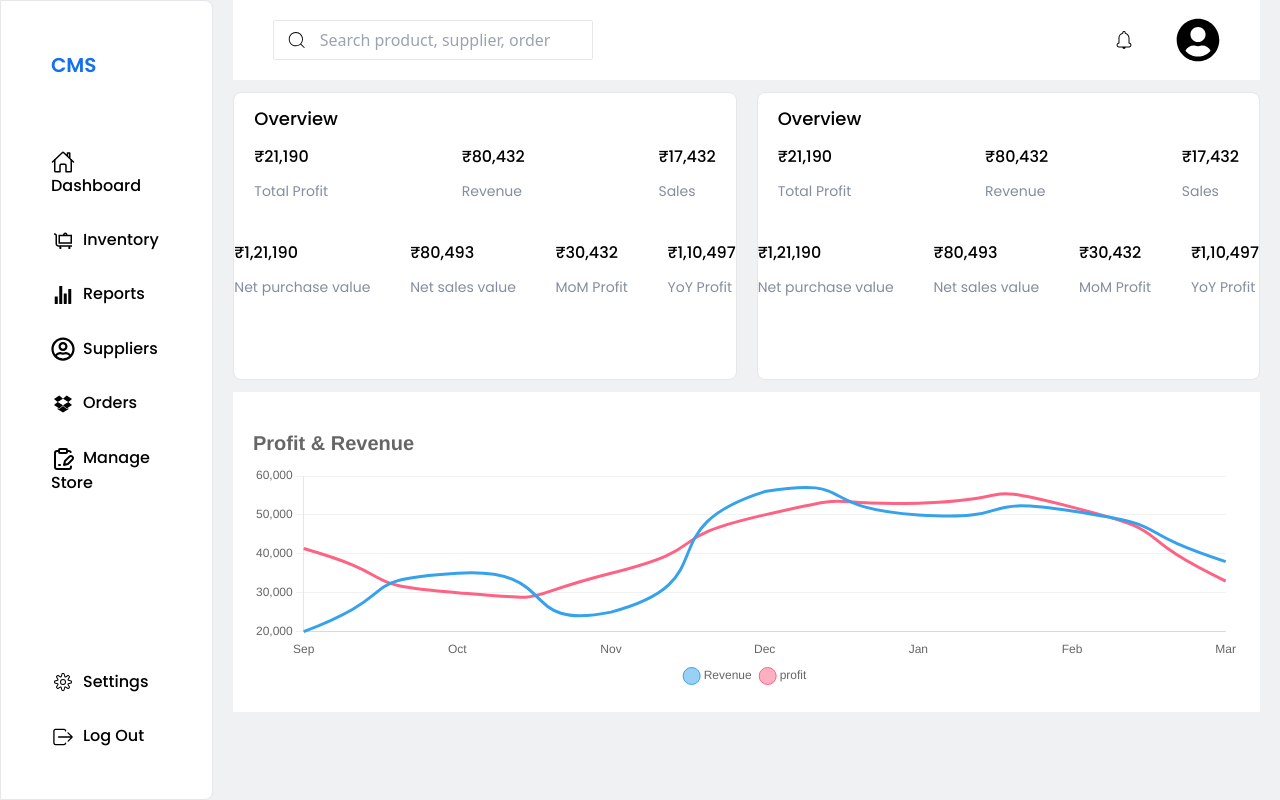
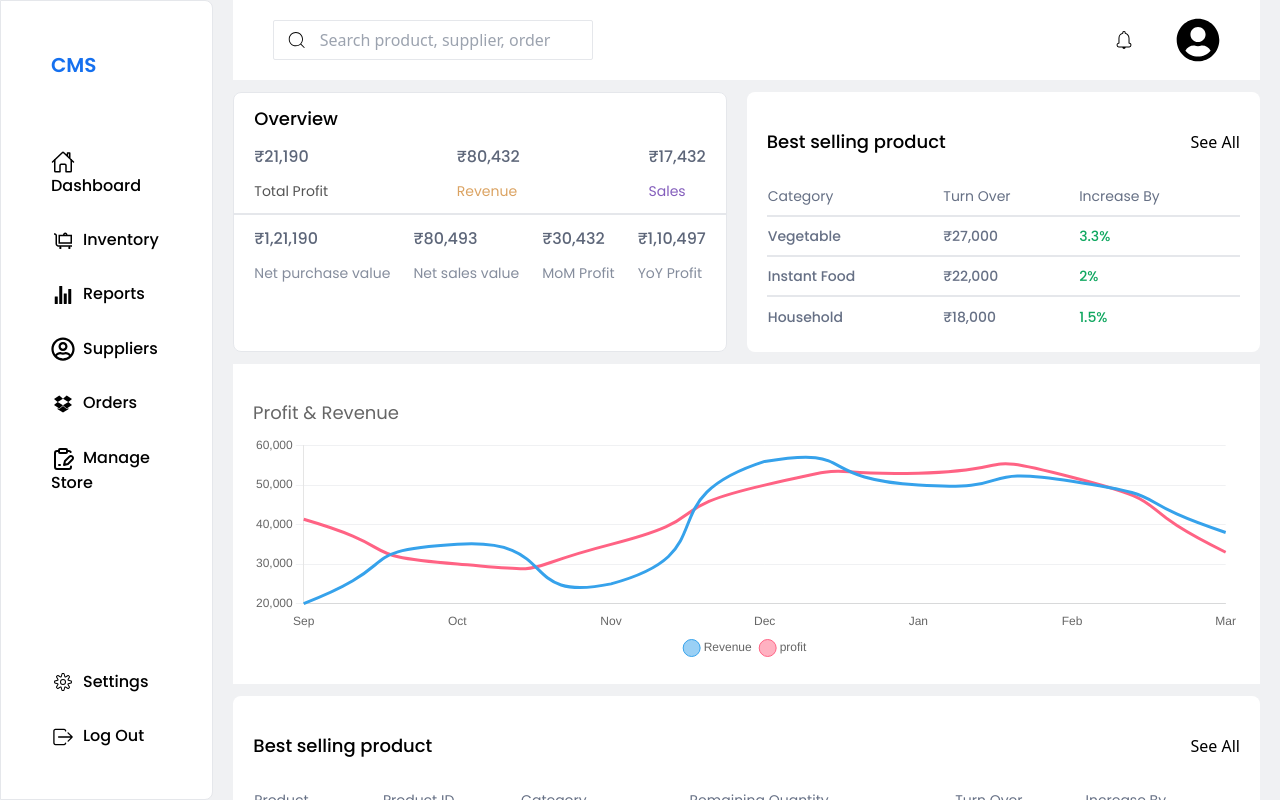
Before and after one commit to SARIF-MALIK/Adore, a React (Vite) app: page /reports in a window 1280 px wide. Built offline with nearby package versions, Linux system fonts and the light colour scheme.

Commit message:
reports.jsx doen

```diff
--- a/src/screens/Reports.jsx
+++ b/src/screens/Reports.jsx
@@ -4,6 +4,8 @@ import Sidebar from "./components/Sidebar";
 import Overall from "./components/Overall";
 import Overview from "./components/Overview";
 import { Charts } from "./components/Charts";
+import BestSellProduct from "./components/BestSellProduct";
+import BestSellCategory from "./components/BestSellCategory";
 
 function Reports() {
   return (
@@ -17,10 +19,13 @@ function Reports() {
       </div>
       <div className="flex gap-5 justify-between">
         <Overview />
-        <Overview />
+        <BestSellCategory/>
       </div>
       <div>
         <Charts/>
+      </div>
+      <div>
+        <BestSellProduct/>
       </div>
     </div>
   </div>
--- /dev/null
+++ b/src/screens/components/BestSellCategory.jsx
@@ -0,0 +1,46 @@
+import React from 'react'
+import { Link } from 'react-router-dom'
+
+function BestSellCategory() {
+  return (
+    <div className="w-full bg-white rounded-lg px-5 overflow-y-auto py-4">
+      <div className="header flex justify-between items-center">
+        <div>
+          <h1 className="poppins-5 text-lg py-5">Best selling product</h1>
+        </div>
+        <div className="flex gap-3">
+         <Link to="/">See All</Link>
+        </div>
+      </div>
+      <div>
+        <table  className="text-[#667085] w-full">
+          <tr className="h-10"
+
+          >
+            <th className="poppins-4 text-sm text-start">Category</th>
+            <th className="poppins-4 text-sm text-start">Turn Over</th>
+            <th className="poppins-4 text-sm text-start">Increase By</th>
+          </tr>
+
+          <tr className="poppins-5 text-sm border-t-2 h-10">
+            <td><Link to="/inventory/productdetails/">Vegetable</Link></td>
+            <td>₹27,000</td>
+            <td className="text-[#10A760]">3.3%</td>
+          </tr>
+          <tr className="poppins-5 text-sm border-t-2 h-10">
+            <td>Instant Food</td>
+            <td>₹22,000</td>
+            <td className="text-[#10A760]">2%</td>
+          </tr>
+          <tr className="poppins-5 text-sm border-t-2 h-10">
+            <td>Household</td>
+            <td>₹18,000</td>
+            <td className="text-[#10A760]">1.5%</td>
+          </tr>
+        </table>
+      </div>
+    </div>
+  )
+}
+
+export default BestSellCategory
--- /dev/null
+++ b/src/screens/components/BestSellProduct.jsx
@@ -0,0 +1,67 @@
+import React from 'react'
+import { Link } from 'react-router-dom'
+
+function BestSellProduct() {
+  return (
+    <div className="w-full bg-white rounded-lg px-5 overflow-y-auto py-4">
+      <div className="header flex justify-between items-center">
+        <div>
+          <h1 className="poppins-5 text-lg py-5">Best selling product</h1>
+        </div>
+        <div className="flex gap-3">
+         <Link to="/">See All</Link>
+        </div>
+      </div>
+      <div>
+        <table  className="text-[#667085] w-full">
+          <tr className="h-10"
+
+          >
+            <th className="poppins-4 text-sm text-start">Product</th>
+            <th className="poppins-4 text-sm text-start">Product ID</th>
+            <th className="poppins-4 text-sm text-start">Category</th>
+            <th className="poppins-4 text-sm text-start">Remaining Quantity</th>
+            <th className="poppins-4 text-sm text-start">Turn Over</th>
+            <th className="poppins-4 text-sm text-start">Increase By</th>
+          </tr>
+
+          <tr className="poppins-5 text-sm border-t-2 h-10">
+            <td><Link to="/inventory/productdetails/">Tomato</Link></td>
+            <td>23567</td>
+            <td>Vegetable</td>
+            <td>225 kg</td>
+            <td>₹17,000</td>
+            <td className="text-[#10A760]">2.3%</td>
+          </tr>
+          <tr className="poppins-5 text-sm border-t-2 h-10">
+            <td>Onion</td>
+            <td>25831</td>
+            <td>Vegetable</td>
+            <td>200 kg</td>
+            <td>₹12,000</td>
+            <td className="text-[#10A760]">1.3%</td>
+          </tr>
+          <tr className="poppins-5 text-sm border-t-2 h-10">
+            <td>Maggi</td>
+            <td>56841</td>
+            <td>Instant Food</td>
+            <td>200 Packets</td>
+            <td>₹10,000</td>
+            <td className="text-[#10A760]">1.3%</td>
+          </tr>
+          <tr className="poppins-5 text-sm border-t-2 h-10">
+            <td>Surf Excel</td>
+            <td>23567</td>
+            <td>Household</td>
+            <td>125 Packets</td>
+            <td>₹9,000</td>
+            <td className="text-[#10A760]">1%</td>
+          </tr>
+
+        </table>
+      </div>
+    </div>
+  )
+}
+
+export default BestSellProduct
--- a/src/screens/components/Charts.jsx
+++ b/src/screens/components/Charts.jsx
@@ -37,7 +37,9 @@ export const Charts = () => {
                                 align : 'start',
                                 text : "Profit & Revenue",
                                 font : {
-                                    size: 20,
+                                    size: 18,
+                                    family : "'Poppins','sans-serif'",
+                                    weight : 'normal',
 
                                 },
                                 padding: 20,
--- a/src/screens/components/DashContent.jsx
+++ b/src/screens/components/DashContent.jsx
@@ -15,7 +15,7 @@ function DashContent() {
   };
 
   return (
-    <div className="container mx-auto  bg-white p-5 rounded-lg">
+    <div className="container max-w-full bg-white p-5 rounded-lg">
       <h1 className="text-3xl font-bold mb-8">Dashboard</h1>
 
       <div className="grid grid-cols-1 md:grid-cols-2 lg:grid-cols-3 gap-4">
--- a/src/screens/components/Overview.jsx
+++ b/src/screens/components/Overview.jsx
@@ -2,37 +2,37 @@ import React from 'react'
 
 function Overview() {
   return (
-    <div className='h-72 border rounded-lg bg-white w-[700px]'>
-    <h1 className='font-poppins font-medium text-lg px-5 lg:my-3'>Overview</h1>
-    <div className='flex w-full justify-between px-5 h-24 '>
+    <div className='border rounded-lg bg-white w-full'>
+    <h1 className='font-poppins font-medium text-lg px-5 lg:mt-3'>Overview</h1>
+    <div className='flex w-full justify-between px-5 py-3 border-b-2'>
         <div className="total-profit flex flex-col gap-3">
-            <h2 className='poppins-5'>₹21,190</h2>
-            <p className='poppins-4 text-[#858D9D] text-sm'>Total Profit</p>
+            <h2 className='poppins-5 text-[#5D6679]'>₹21,190</h2>
+            <p className='poppins-4 text-[#555555] text-sm'>Total Profit</p>
         </div>
         <div className="revenue flex flex-col gap-3">
-            <h2 className='poppins-5'>₹80,432</h2>
-            <p className='poppins-4 text-[#858D9D] text-sm'>Revenue</p>
+            <h2 className='poppins-5 text-[#5D6679]'>₹80,432</h2>
+            <p className='poppins-4 text-[#DBA362] text-sm'>Revenue</p>
         </div>
         <div className="revenue flex flex-col gap-3">
-            <h2 className='poppins-5'>₹17,432</h2>
-            <p className='poppins-4 text-[#858D9D] text-sm'>Sales</p>
+            <h2 className='poppins-5 text-[#5D6679]'>₹17,432</h2>
+            <p className='poppins-4 text-[#845EBC] text-sm'>Sales</p>
         </div>
     </div>
-    <div className='flex justify-between'>
+    <div className='flex justify-between py-3 px-5'>
     <div className="total-profit flex flex-col gap-3">
-            <h2 className='poppins-5'>₹1,21,190</h2>
+            <h2 className='poppins-5 text-[#5D6679]'>₹1,21,190</h2>
             <p className='poppins-4 text-[#858D9D] text-sm'>Net purchase value</p>
         </div>
     <div className="total-profit flex flex-col gap-3">
-            <h2 className='poppins-5'>₹80,493</h2>
+            <h2 className='poppins-5 text-[#5D6679]'>₹80,493</h2>
             <p className='poppins-4 text-[#858D9D] text-sm'>Net sales value</p>
         </div>
     <div className="total-profit flex flex-col gap-3">
-            <h2 className='poppins-5'>₹30,432</h2>
+            <h2 className='poppins-5 text-[#5D6679]'>₹30,432</h2>
             <p className='poppins-4 text-[#858D9D] text-sm'>MoM Profit</p>
         </div>
     <div className="total-profit flex flex-col gap-3">
-            <h2 className='poppins-5'>₹1,10,497</h2>
+            <h2 className='poppins-5 text-[#5D6679]'>₹1,10,497</h2>
             <p className='poppins-4 text-[#858D9D] text-sm'>YoY Profit</p>
         </div>
     </div>
```
